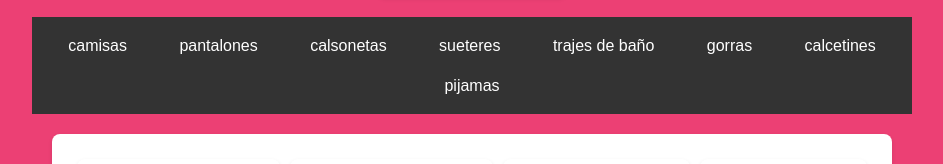
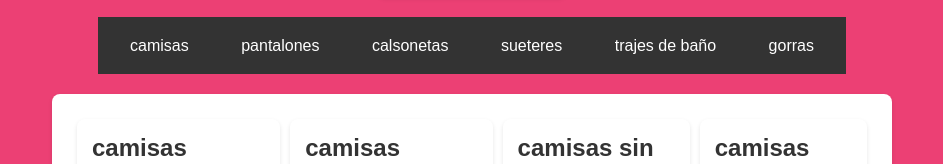
Before and after one commit to jensilizbeth26/Proyecto-grupal, a plain HTML site: page index.html in a window 1280 px wide. Shown: the part 621-785 px from the top of the page, without its empty margins (168-1111 px from the left). Drawn offline with Linux system fonts and the light colour scheme.

Commit message:
eliminamos al compañero

```diff
--- a/index.html
+++ b/index.html
@@ -38,8 +38,6 @@
     <a href="#seccion4">sueteres</a>
     <a href="#seccion5">trajes de baño</a>
     <a href="#seccion6">gorras</a>
-    <a href="#seccion7">calcetines</a>
-    <a href="#seccion8">pijamas</a>
 
 </nav>
 
```
